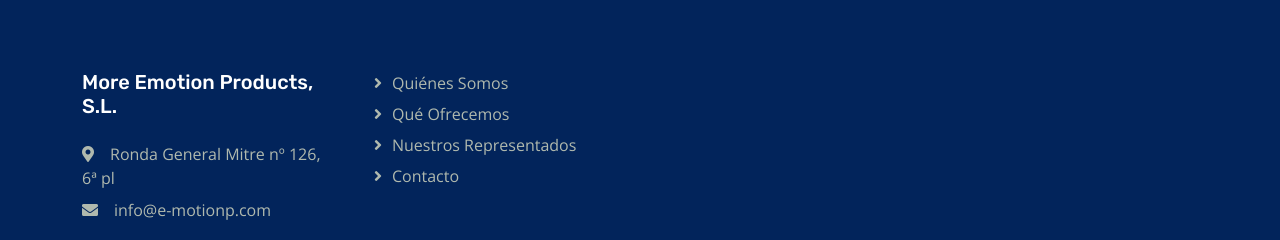
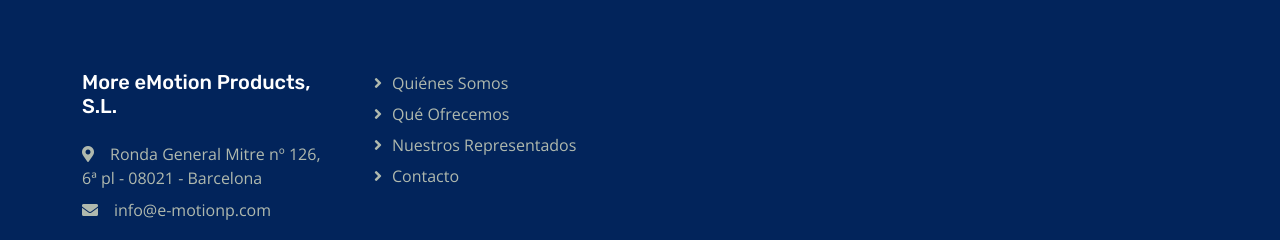
Before and after one commit to dataCustodis/e-motion, a plain HTML site: page index.html in a window 1280 px wide. Shown: the part 2886-3126 px from the top of the page. Drawn offline with nearby package versions, Linux system fonts and the light colour scheme.

Commit message:
Update index.html

```diff
--- a/index.html
+++ b/index.html
@@ -647,8 +647,8 @@
         <div class="container py-5">
             <div class="row g-5">
                 <div class="col-lg-3 col-md-6">
-                    <h5 class="text-white mb-4">More Emotion Products, S.L.</h5>
-                    <p class="mb-2"><i class="fa fa-map-marker-alt me-3"></i>Ronda General Mitre nº 126, 6ª pl</p>
+                    <h5 class="text-white mb-4">More eMotion Products, S.L.</h5>
+                    <p class="mb-2"><i class="fa fa-map-marker-alt me-3"></i>Ronda General Mitre nº 126, 6ª pl - 08021 - Barcelona</p>
                     <!--<p class="mb-2"><i class="fa fa-phone-alt me-3"></i>+012 345 67890</p>-->
                     <p class="mb-2"><i class="fa fa-envelope me-3"></i>info@e-motionp.com</p>
                     <!--<div class="d-flex pt-3">
```
